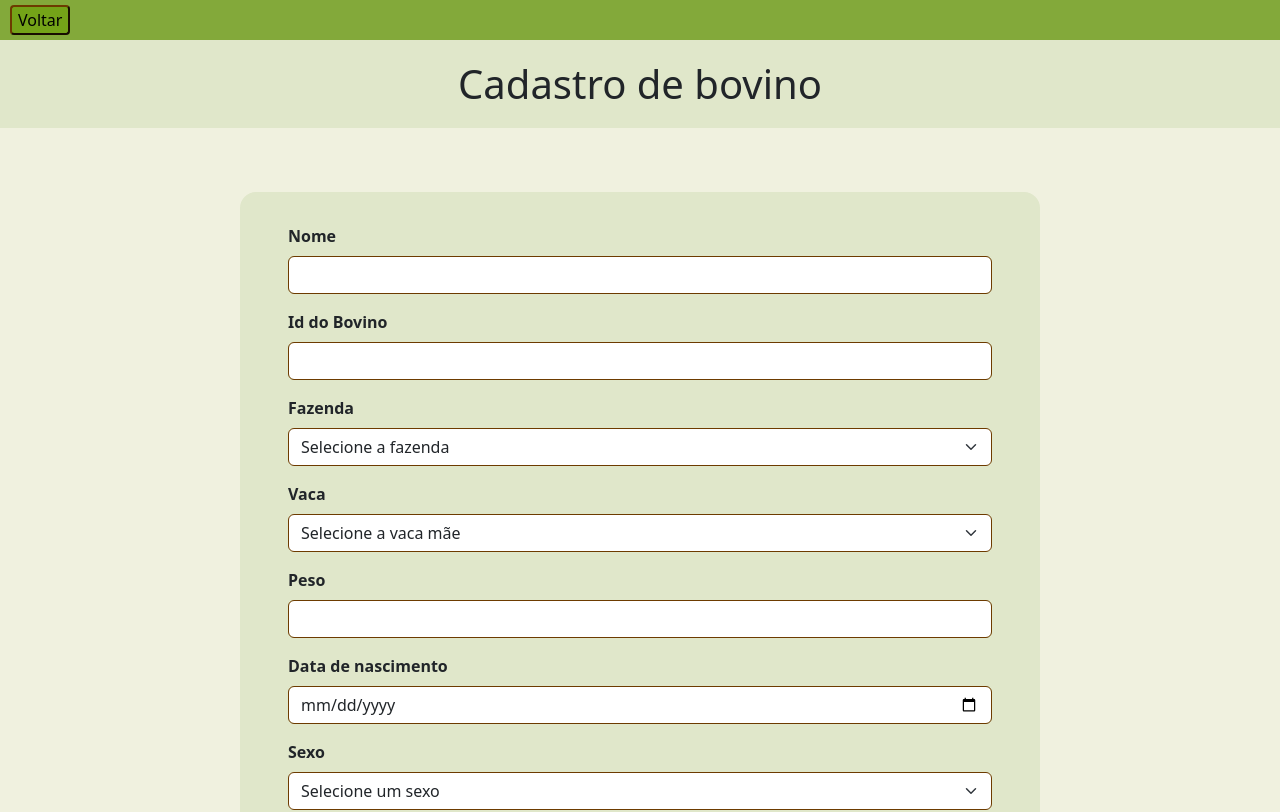
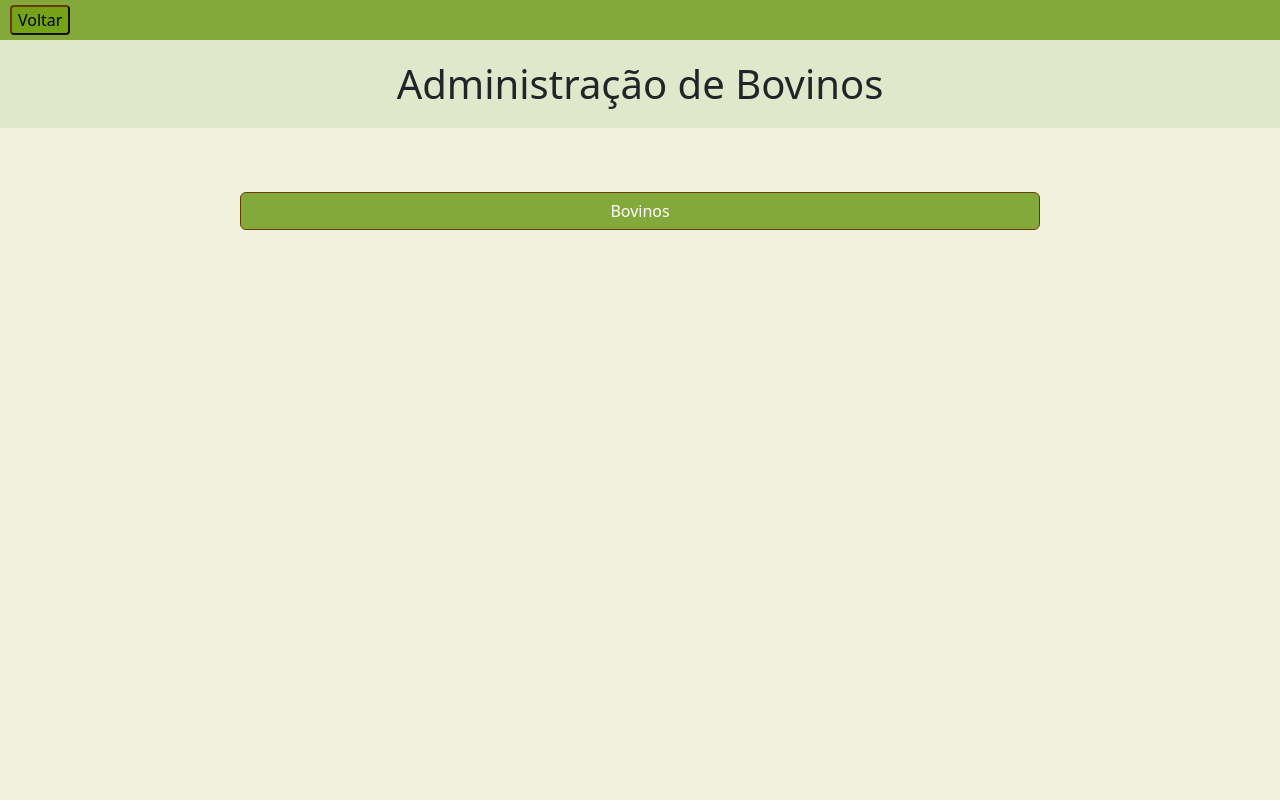
Before and after one commit to neylanepl/processo-de-software-gado-seguro, a React (Create React App) app in the folder frontend/: page / in a window 1280 px wide. Shown: the top 812 px of the page. Built offline with nearby package versions, Linux system fonts and the light colour scheme.

Commit message:
feat: tela de inicio

```diff
--- a/frontend/src/App.js
+++ b/frontend/src/App.js
@@ -3,7 +3,8 @@ import React from 'react';
 import { BrowserRouter as Router, Route, Routes } from 'react-router-dom';
 import { ToastContainer } from 'react-toastify';
 import "react-toastify/dist/ReactToastify.css";
-//import Inicio from './pages/inicio/inicio.js';
+
+import Inicio from './pages/inicio/inicio.js';
 
 import CadastrarBovino from './pages/bovinos/cadastrarBovino.js';
 //import EditarBovino from './pages/bovinos/editarBovino.js';
@@ -26,10 +27,10 @@ function App() {
 
     <Router>
       <Routes>
-        {/*<Route path="/" element={ <Inicio /> } />
+        <Route path="/" element={ <Inicio /> } />
 
-        <Route path="/bovinos" element={ <ListarBovino /> } />*/}
-        <Route path="/" element={ <CadastrarBovino /> } />
+        {/*<Route path="/bovinos" element={ <ListarBovino /> } />*/}
+        <Route path="/bovinos/cadastrarBovino/" element={ <CadastrarBovino /> } />
         {/*<Route path="/bovinos/editarBovino/:id" element={ <EditarBovino /> } />
         <Route path="/bovinos/telaListagemCarteira" element={<TelaListarCarteiraBovino />} />
         <Route path="/bovinos/carteiraVacinacao" element={<CarteiraVacinacaoBovino />} />
--- /dev/null
+++ b/frontend/src/pages/inicio/inicio.js
@@ -0,0 +1,71 @@
+import React from 'react';
+import { Col, Form, Row } from 'react-bootstrap';
+import Base from '../base/base';
+
+const Inicio = () => {
+  const redirectToBovinoHome = () => {
+    window.location.href = '/bovinos/cadastrarBovino/';
+  };
+
+//   const redirectToVacinaHome = () => {
+//     window.location.href = '/vacinas';
+//   };
+
+//   const redirectToVacinacaoHome = () => {
+//     window.location.href = '/bovinos/telaListagemCarteira';
+//   };
+
+//   const redirectToDoseHome = () => {
+//     window.location.href = '/doses';
+//   };
+
+
+    return (
+      <Base title={"Administração de Bovinos"}>
+        <Form.Group className='text-center' style={{ maxWidth: "800px", margin: "0 auto" }}>
+          <Row style={{ paddingBottom: "7%" }}>
+            <Col className="d-grid gap-2">
+              <button
+                className="btn btn-success"
+                style={{ backgroundColor: "#83A93A", borderColor: "#6D3B00", width: "auto" }}
+                onClick={redirectToBovinoHome}>
+                Bovinos
+              </button>
+            </Col>
+          </Row>
+          {/*<Row style={{ paddingBottom: "7%" }}>
+            <Col className="d-grid gap-2">
+              <button
+                className="btn btn-success"
+                style={{ backgroundColor: "#83A93A", borderColor: "#6D3B00", width: "auto" }}
+                onClick={redirectToVacinacaoHome}>
+                Carteiras de vacinação
+              </button>
+            </Col>
+          </Row>
+          <Row style={{ paddingBottom: "7%" }}>
+            <Col className="d-grid gap-2">
+              <button
+                className="btn btn-success"
+                style={{ backgroundColor: "#83A93A", borderColor: "#6D3B00", width: "auto" }}
+                onClick={redirectToVacinaHome}>
+                Vacinas
+              </button>
+            </Col>
+          </Row>
+          <Row style={{ paddingBottom: "7%" }}>
+            <Col className="d-grid gap-2">
+              <button
+                className="btn btn-success"
+                style={{ backgroundColor: "#83A93A", borderColor: "#6D3B00", width: "auto" }}
+                onClick={redirectToDoseHome}>
+                Doses
+              </button>
+            </Col>
+          </Row>    */}
+        </Form.Group>
+      </Base>
+    );
+  }
+
+export default Inicio;
```
Also changed, not shown: 1 other file (tests, documents, lock files or other folders).
